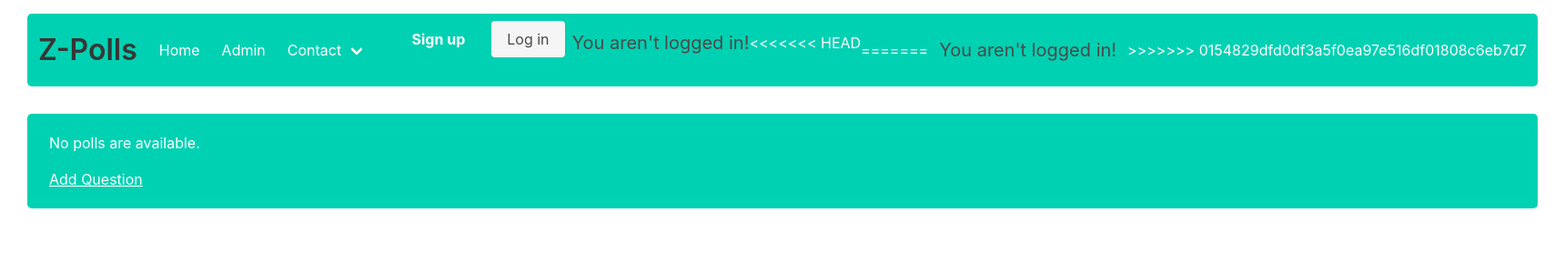
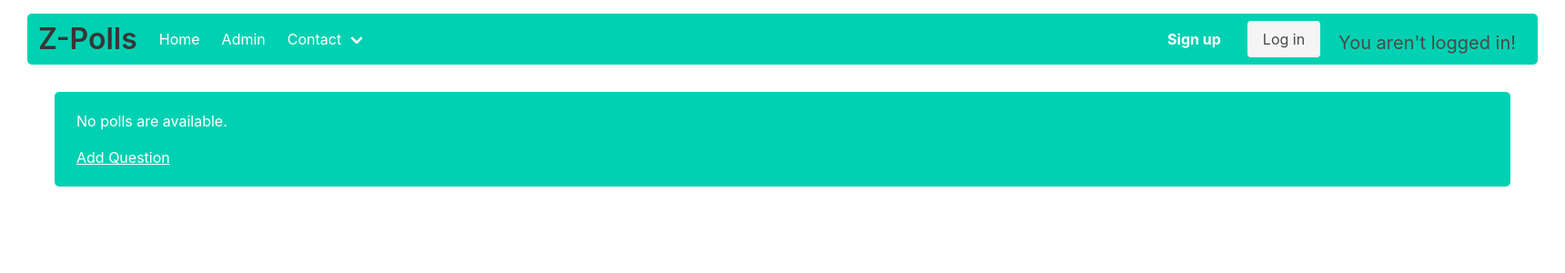
Before and after one commit to cdh77/Z-polls, a Django app: template polls/templates/polls/index.html in a window 1720 px wide. Shown: the top 300 px of the page at 91% size. Run offline with Django 3.2, Linux system fonts and the light colour scheme; the template is opened without the code that fills it, so the values that code supplies are empty.

Commit message:
Fix some merge conflicts

```diff
--- a/mysite/settings.py
+++ b/mysite/settings.py
@@ -21,10 +21,9 @@ INSTALLED_APPS = [
     # User-defined apps
     'accounts.apps.AccountsConfig',
     'polls.apps.PollsConfig',
-<<<<<<< HEAD
+
+    # Django-Addons
     'crispy_forms',
-=======
->>>>>>> 0154829dfd0df3a5f0ea97e516df01808c6eb7d7
 ]
 
 MIDDLEWARE = [
--- a/polls/templates/polls/index.html
+++ b/polls/templates/polls/index.html
@@ -64,19 +64,6 @@
           <a class="button is-light" href="{% url 'accounts:login' %}">
             Log in
           </a>
-
-          <h5 class="subtitle">
-            {% if user.is_authenticated %}
-            <a class="button is-light is-danger" href="{% url 'accounts:logout' %}">
-            Log out
-          </a>
-            {% else %}
-            You aren't logged in!
-            {% endif %}
-          </h5>
-<<<<<<< HEAD
-        </div>
-=======
         </a>
         <a class="navbar-item" href="{% url 'accounts:logout' %}">
           <h5 class="subtitle">
@@ -87,8 +74,8 @@
             {% endif %}
           </h5>
         </a>
->>>>>>> 0154829dfd0df3a5f0ea97e516df01808c6eb7d7
       </div>
+
     </div>
   </div>
   </div>
--- a/pyproject.toml
+++ b/pyproject.toml
@@ -7,6 +7,7 @@ authors = ["IgnisDa <diptesh.choudhuri@gmail.com>"]
 [tool.poetry.dependencies]
 python = "^3.8"
 django = "^3.1"
+django-crispy-forms = "^1.9.2"
 
 [tool.poetry.dev-dependencies]
 flake8 = "^3.8.3"
```
